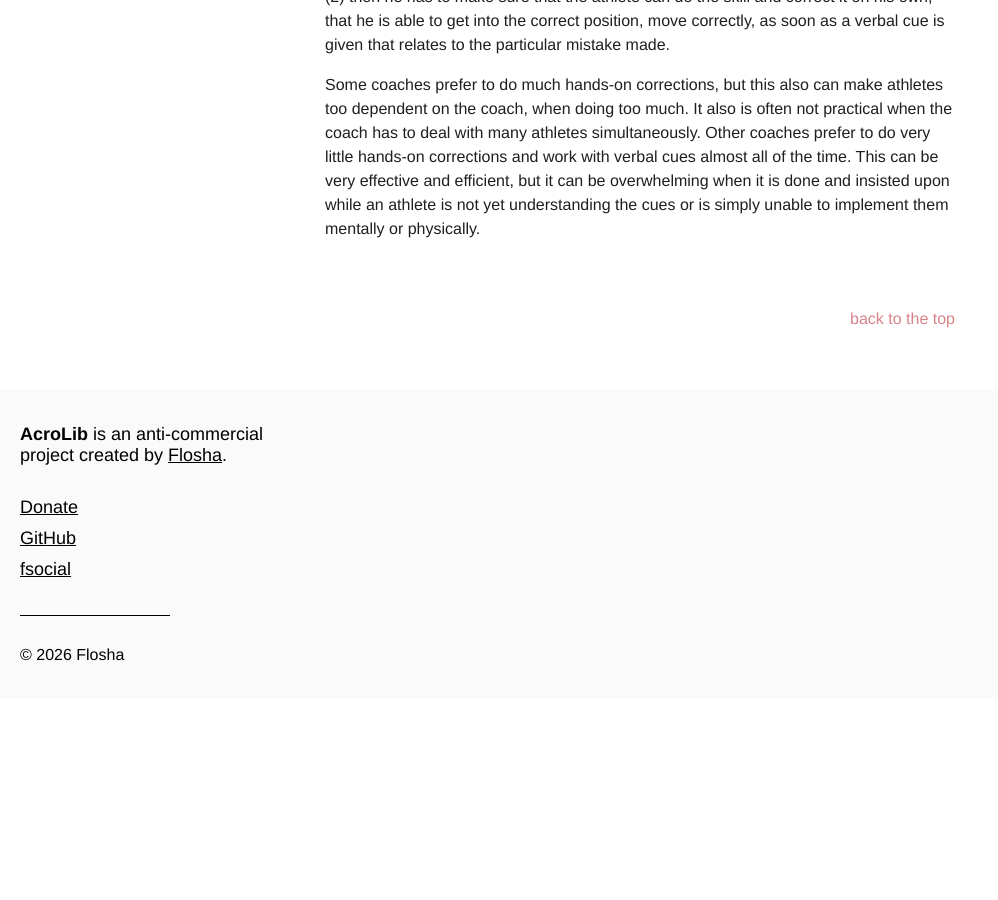
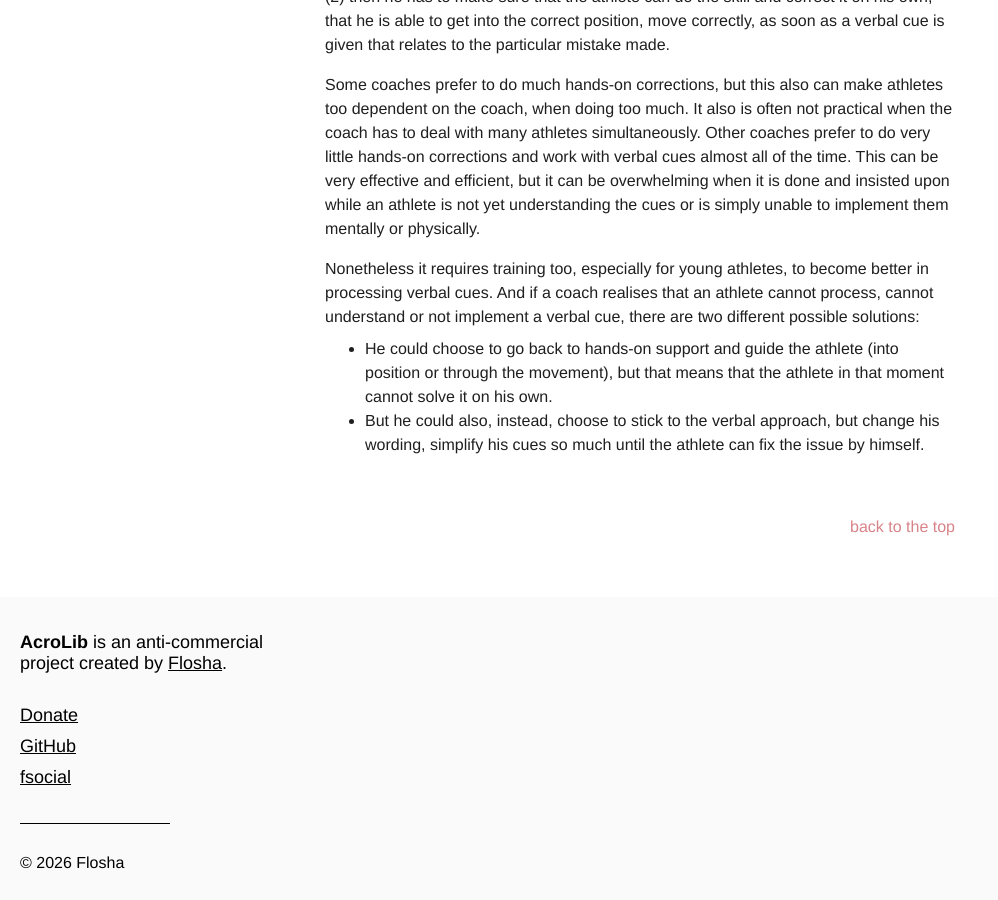
Before and after one commit to floshin/acrolib, a Jekyll site: the page built from training/cues.md, in a window 1280 px wide and 900 px high, scrolled down 627 px. Shown: the whole window, without its empty margins (0-998 px from the left). Built offline with Jekyll 4.4.1, drawn with Linux system fonts in a browser that asks for light colours; our own code applies the rules of GitHub Pages for plain Markdown files; before the commit the page ends 1326 px from its top, so only the background shows below that.

Commit message:
Update cues.md

```diff
--- a/training/cues.md
+++ b/training/cues.md
@@ -15,3 +15,7 @@ In order to achieve this, the coach...
 (2) then he has to make sure that the athlete can do the skill and correct it on his own, that he is able to get into the correct position, move correctly, as soon as a verbal cue is given that relates to the particular mistake made.
 
 Some coaches prefer to do much hands-on corrections, but this also can make athletes too dependent on the coach, when doing too much. It also is often not practical when the coach has to deal with many athletes simultaneously. Other coaches prefer to do very little hands-on corrections and work with verbal cues almost all of the time. This can be very effective and efficient, but it can be overwhelming when it is done and insisted upon while an athlete is not yet understanding the cues or is simply unable to implement them mentally or physically.
+
+Nonetheless it requires training too, especially for young athletes, to become better in processing verbal cues. And if a coach realises that an athlete cannot process, cannot understand or not implement a verbal cue, there are two different possible solutions:
+* He could choose to go back to hands-on support and guide the athlete (into position or through the movement), but that means that the athlete in that moment cannot solve it on his own.
+* But he could also, instead, choose to stick to the verbal approach, but change his wording, simplify his cues so much until the athlete can fix the issue by himself.
```
